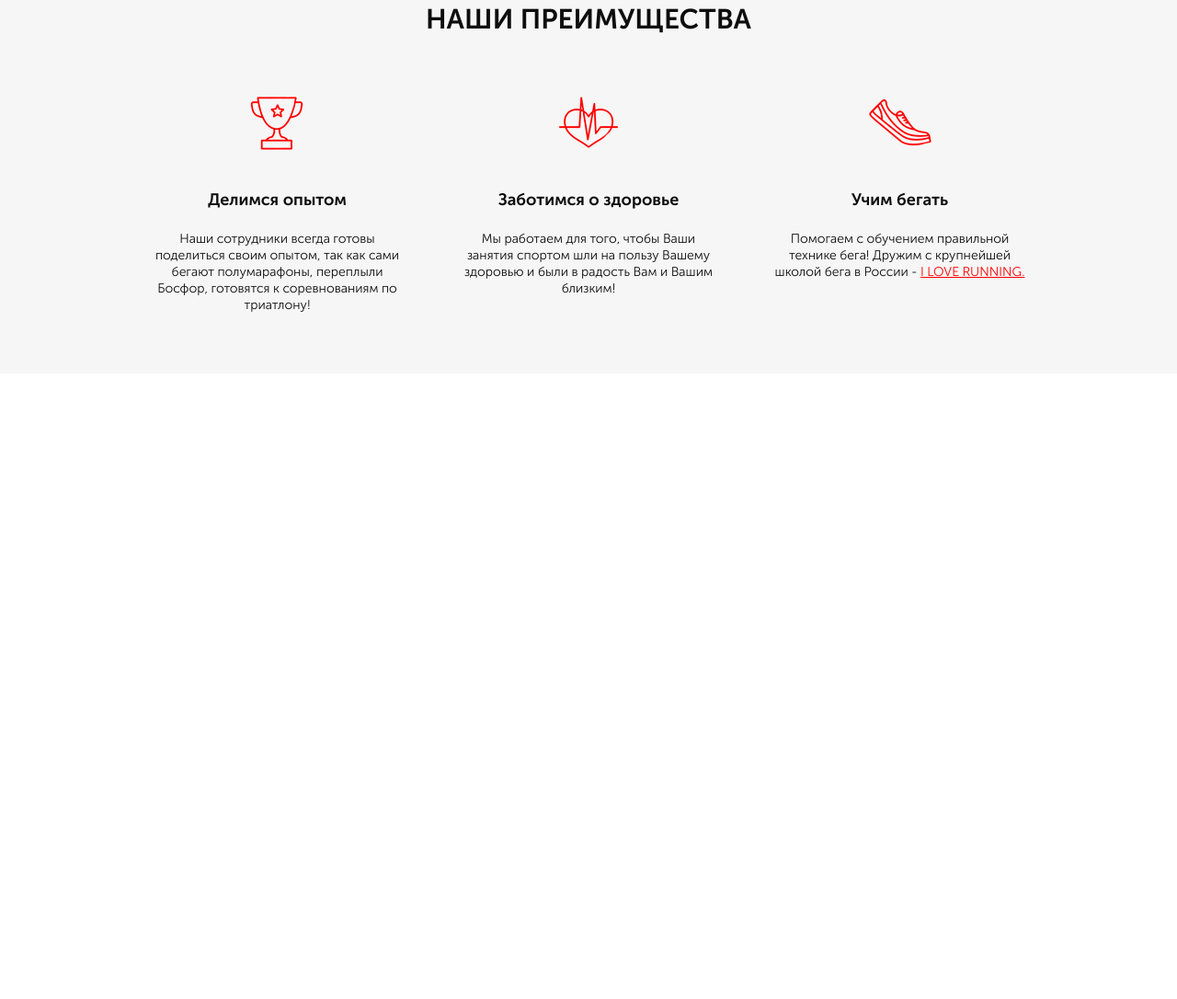
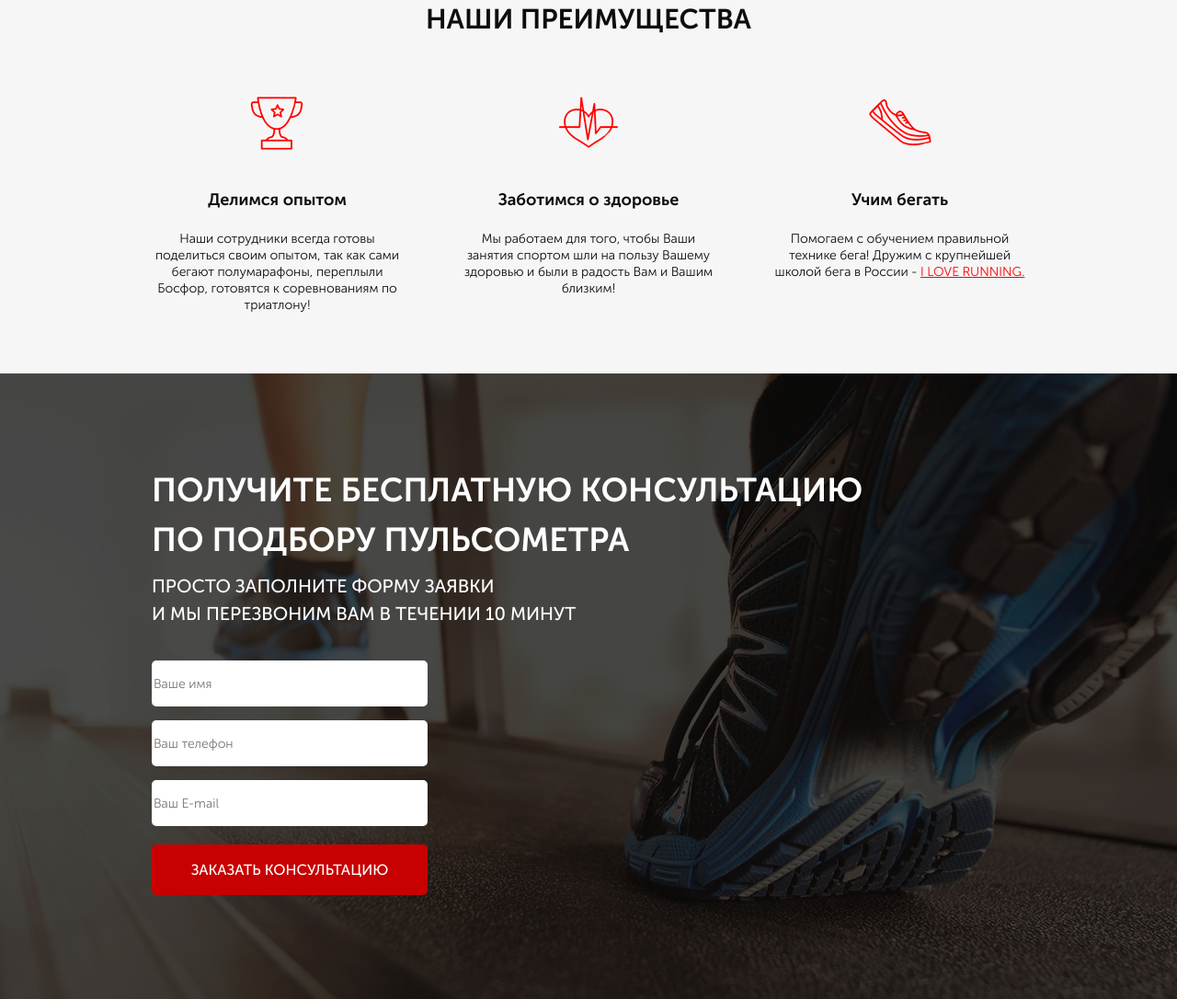
Before and after one commit to kirylkuchko/P5-Heart-Rate-Monitors, a website: page src/index.html in a window 1280 px wide. Shown: the part 764-1850 px from the top of the page at 92% size. Before the commit the page ends 1170 px from the top, so only its background shows below. Drawn offline with Linux system fonts and the light colour scheme.

Commit message:
Add consultation section with form

```diff
--- a/src/index.html
+++ b/src/index.html
@@ -96,5 +96,26 @@
             </div>
         </div>
     </section>
+
+    <section class="consultation">
+        <div class="container">
+            <h2 class="title">
+                Получите бесплатную консультацию
+                <br>по подбору пульсометра
+            </h2>
+            <div class="consultation__desc">
+                Просто заполните форму заявки
+                <br>и мы перезвоним вам в течении 10 минут
+            </div>
+            <form class="feed-form" action="#" >
+                <input name="name" required placeholder="Ваше имя" type="text">
+                <input name="phone" required placeholder="Ваш телефон" type="number">
+                <input name="email" required placeholder="Ваш E-mail" type="email">
+                <button class="button button_submit">
+                    заказать кОНСУЛЬТАЦИЮ
+                </button>
+            </form>
+        </div>
+    </section>
 </body>
 </html>
--- a/src/sass/blocks/_buttons.sass
+++ b/src/sass/blocks/_buttons.sass
@@ -14,3 +14,7 @@
 		width: 300px
 		height: 50px
 		font-size: 16px
+	&_submit
+		width: 100%
+		height: 55px
+		font-size: 16px
--- /dev/null
+++ b/src/sass/blocks/_consultation.sass
@@ -0,0 +1,15 @@
+.consultation
+	min-height: 680px
+	padding: 100px 0 92px 0
+	background: url('../../img/background-shoes.jpg') center (center/cover) no-repeat
+	text-transform: uppercase
+	.title
+		font-weight: 700
+		font-size: 36px
+		line-height: 54px
+		color: #FFFFFF
+	&__desc
+		font-weight: 500
+		font-size: 20px
+		line-height: 30px
+		color: #FFFFFF
--- /dev/null
+++ b/src/sass/blocks/_forms.sass
@@ -0,0 +1,17 @@
+.feed-form
+	margin-top: 36px
+	display: flex
+	flex-direction: column
+	width: 300px
+	input
+		height: 50px
+		background-color: #ffffff
+		margin-bottom: 15px
+		border-radius: 5px
+		border: none
+		font-weight: 300
+		font-size: 14px
+		padding: 0[x] 20px
+		color: #4B4B4B
+		&:nth-child(3)
+			margin-bottom: 20px
--- a/src/sass/style.sass
+++ b/src/sass/style.sass
@@ -4,6 +4,8 @@
 @import 'blocks/header'
 @import 'blocks/buttons'
 @import 'blocks/benefits'
+@import 'blocks/consultation'
+@import 'blocks/forms'
 
 *
 	font-family: 'Museo Sans Cyrl', sans-serif
```
Also changed, not shown: src/css/style.min.css.
